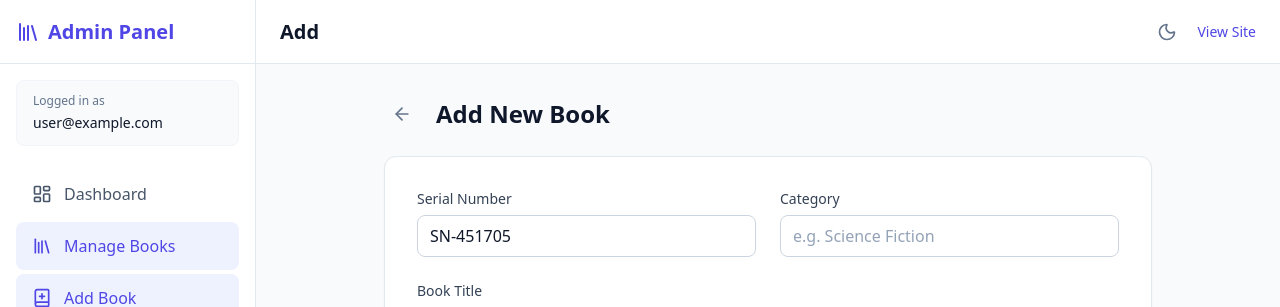
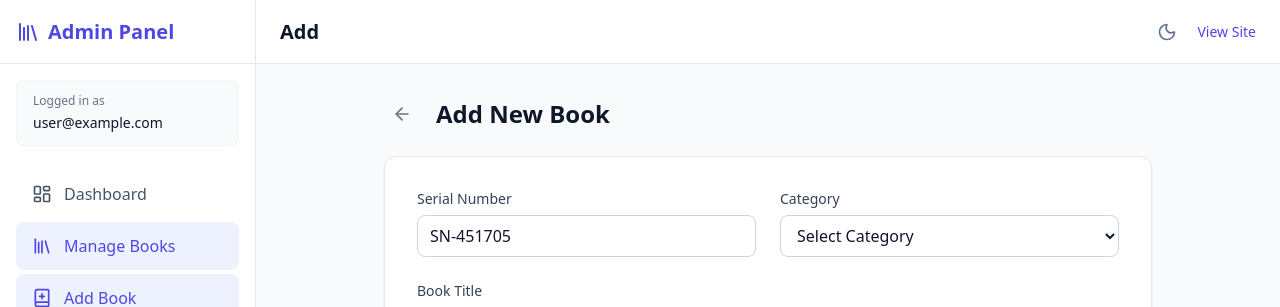
Before and after one commit to Nihalpm123/library-managment-system, a React (Vite) app: page /admin/books/add in a window 1280 px wide. Shown: the top 307 px of the page. Built offline with nearby package versions, Linux system fonts and the light colour scheme; no server answers; sample sign-in values are in the browser's storage.

Commit message:
Update login credentials and add book category dropdown

```diff
--- a/src/context/AuthContext.jsx
+++ b/src/context/AuthContext.jsx
@@ -12,8 +12,8 @@ export const AuthProvider = ({ children }) => {
 
   const login = async (email, password) => {
     // MOCK LOGIN FOR TESTING WITHOUT FIREBASE
-    if (email === "admin@admin.com" && password === "admin123") {
-      setCurrentUser({ email: "admin@admin.com", uid: "mock-admin-id" });
+    if (email === "salafilibrary@gmail.com" && password === "karimbil") {
+      setCurrentUser({ email: "salafilibrary@gmail.com", uid: "mock-admin-id" });
       return Promise.resolve();
     }
 
@@ -21,8 +21,8 @@ export const AuthProvider = ({ children }) => {
       return await signInWithEmailAndPassword(auth, email, password);
     } catch (error) {
       // If Firebase fails but they used the mock credentials, let them in anyway
-      if (email === "admin@admin.com" && password === "admin123") {
-        setCurrentUser({ email: "admin@admin.com", uid: "mock-admin-id" });
+      if (email === "salafilibrary@gmail.com" && password === "karimbil") {
+        setCurrentUser({ email: "salafilibrary@gmail.com", uid: "mock-admin-id" });
         return Promise.resolve();
       }
       throw error;
--- a/src/pages/admin/AddEditBook.jsx
+++ b/src/pages/admin/AddEditBook.jsx
@@ -117,14 +117,29 @@ const AddEditBook = () => {
               required
               placeholder="e.g. SN-123456"
             />
-            <Input
-              label="Category"
-              name="category"
-              value={formData.category}
-              onChange={handleChange}
-              required
-              placeholder="e.g. Science Fiction"
-            />
+            <div className="w-full">
+              <label className="block text-sm font-medium text-slate-700 dark:text-slate-300 mb-1.5">
+                Category
+              </label>
+              <select
+                name="category"
+                value={formData.category}
+                onChange={handleChange}
+                required
+                className="w-full px-3 py-2 bg-white dark:bg-slate-900 border border-slate-300 dark:border-slate-700 rounded-lg text-slate-900 dark:text-slate-100 focus:outline-none focus:ring-2 focus:ring-indigo-500 dark:focus:ring-indigo-400 transition-colors"
+              >
+                <option value="" disabled>Select Category</option>
+                <option value="Islamic">Islamic</option>
+                <option value="History">History</option>
+                <option value="Literature">Literature</option>
+                <option value="Fiction">Fiction</option>
+                <option value="Non-Fiction">Non-Fiction</option>
+                <option value="Science">Science</option>
+                <option value="Biography">Biography</option>
+                <option value="Children">Children</option>
+                <option value="Other">Other</option>
+              </select>
+            </div>
             <div className="md:col-span-2">
               <Input
                 label="Book Title"
--- a/src/pages/admin/Login.jsx
+++ b/src/pages/admin/Login.jsx
@@ -53,7 +53,7 @@ const Login = () => {
             required
             value={email}
             onChange={(e) => setEmail(e.target.value)}
-            placeholder="admin@example.com"
+            placeholder="salafilibrary@gmail.com"
           />
           <Input
             label="Password"
@@ -77,8 +77,8 @@ const Login = () => {
           <p>This area is restricted to library administrators.</p>
           <div className="mt-4 p-3 bg-indigo-50 dark:bg-indigo-500/10 rounded-lg text-left text-xs border border-indigo-100 dark:border-indigo-500/20">
             <p className="font-semibold text-indigo-700 dark:text-indigo-300 mb-1">Demo Credentials (Bypasses Firebase):</p>
-            <p>Email: <span className="font-mono bg-white dark:bg-slate-900 px-1 rounded">admin@admin.com</span></p>
-            <p>Password: <span className="font-mono bg-white dark:bg-slate-900 px-1 rounded">admin123</span></p>
+            <p>Email: <span className="font-mono bg-white dark:bg-slate-900 px-1 rounded">salafilibrary@gmail.com</span></p>
+            <p>Password: <span className="font-mono bg-white dark:bg-slate-900 px-1 rounded">karimbil</span></p>
           </div>
         </div>
       </Card>
```
